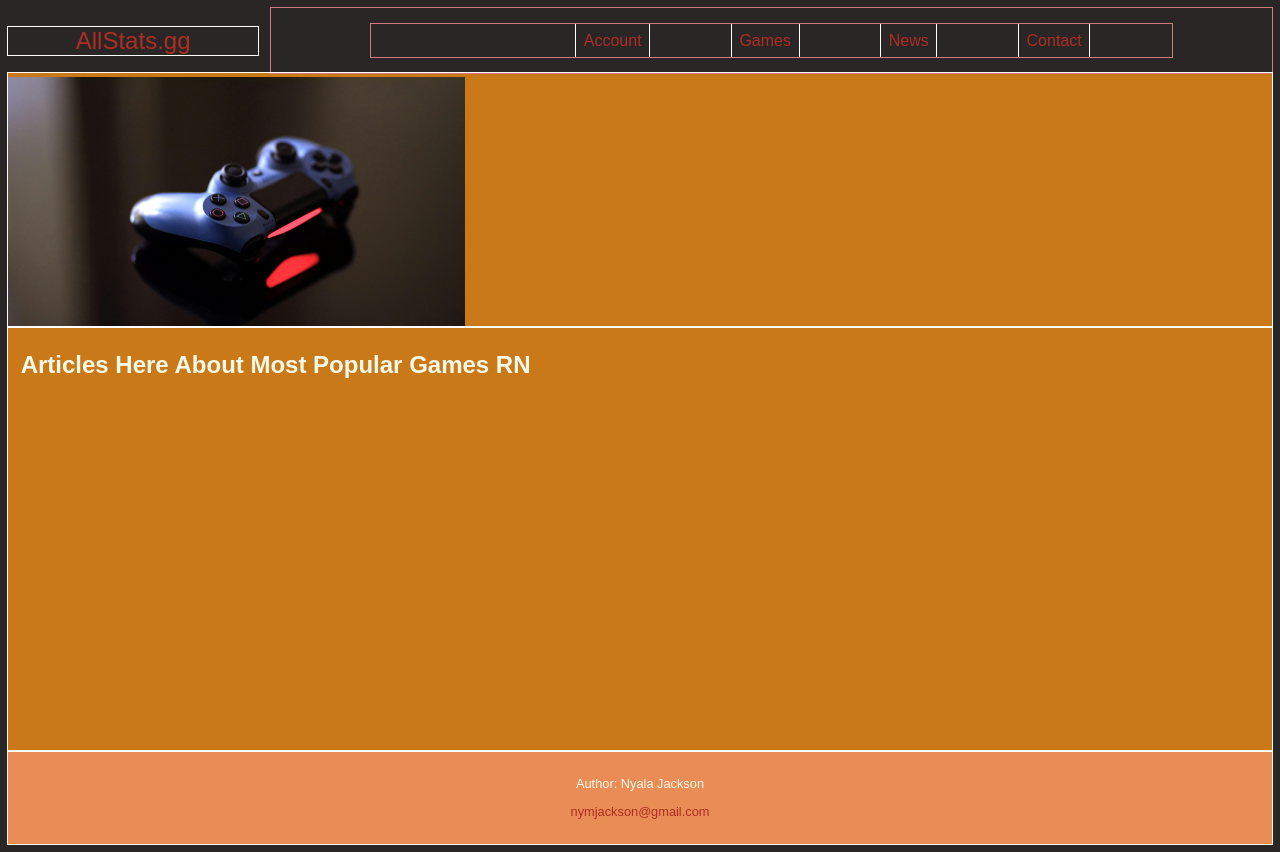
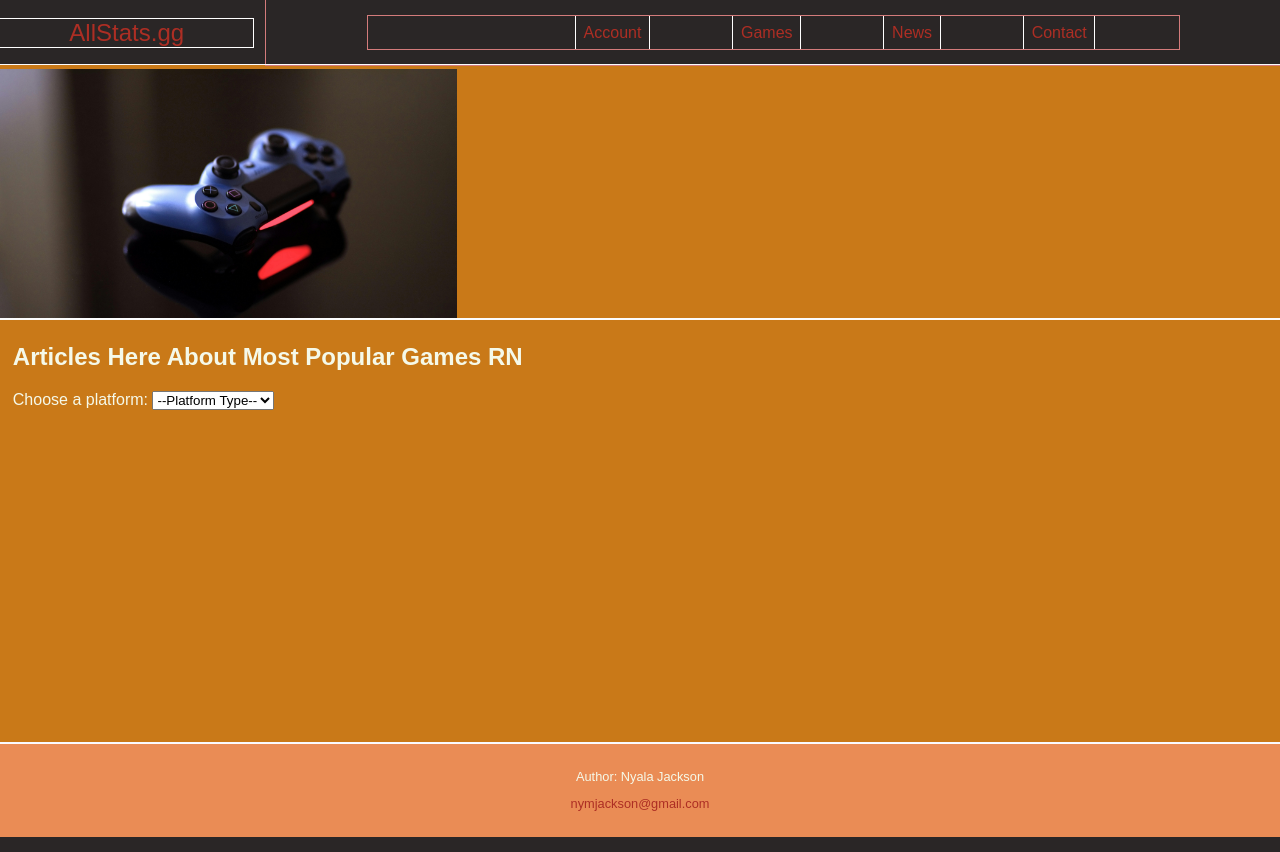
Before and after one commit to nyjackson/SBA-307, a plain HTML site: page pages/index.html in a window 1280 px wide. Drawn offline with Linux system fonts and the light colour scheme; a web font is replaced by a local one.

```diff
--- a/pages/index.html
+++ b/pages/index.html
@@ -1,32 +1,50 @@
 <!DOCTYPE html>
 <html lang="en">
+
 <head>
     <meta charset="UTF-8">
     <meta name="viewport" content="width=device-width, initial-scale=1.0">
     <title>AllStats.gg - Hub</title>
-    <link rel = "stylesheet" href = "../styles/style.css"/>
-    <link rel = "stylesheet" href = "../styles/index.css"/>
+    <link rel="stylesheet" href="../styles/style.css" />
+    <link rel="stylesheet" href="../styles/index.css" />
 </head>
+
 <body>
     <nav>
-        <div id = "logoBox"><a href = "index.html"><span style = "font-size: 150%;">AllStats.gg</span><a></div>
-        <div id = "navBar">
-            <ul id = "navBarItems">
-            <li><a href = "index.html">Account</a></li>
-            <li><a href = "about.html">Games</a></li>
-            <li><a href = "contact.html">News</a></li>
-            <li><a href = "#">Contact</a></li>
+        <div id="logoBox"><a href="index.html"><span style="font-size: 150%;">AllStats.gg</span><a></div>
+        <div id="navBar">
+            <ul id="navBarItems">
+                <li><a href="index.html">Account</a></li>
+                <li><a href="games.html">Games</a></li>
+                <li><a href="contact.html">News</a></li>
+                <li><a href="#">Contact</a></li>
             </ul>
         </div>
     </nav>
     <section>
-       <div class = "carousel">
-        <img src = "../images/welcomeHero.jpg"/>
+        <div id="welcomeBanner">
+            <img src="../images/welcomeHero.jpg" />
         </div>
     </section>
     <section>
-       <div class = "articleSection">
+        <div class="articleSection">
             <h1>Articles Here About Most Popular Games RN</h1>
+            <div id="filter">
+                <label for="platform">Choose a platform:</label>
+
+                <select name="platform" id="platform-select">
+                    <option value="">--Platform Type--</option>
+                    <option value="sony">Sony/Playstation</option>
+                    <option value="xbox">Microsoft/Xbox</option>
+                    <option value="nintendo">Nintendo</option>
+                    <option value="epic">Epic</option>
+                    <option value="steam">Steam</option>
+                    <option value="itch">Itch.io</option>
+                </select>
+            </div>
+            <div id = "cardSection">
+
+            </div>
         </div>
     </section>
     <footer>
@@ -34,4 +52,5 @@
         <p><a href="mailto:nymjackson@gmail.com">nymjackson@gmail.com</a></p>
     </footer>
 </body>
+
 </html>
--- a/styles/index.css
+++ b/styles/index.css
@@ -1,41 +1,10 @@
 /*This stylesheet contains all the styles for elts within the homepage/index.html*/
 
-#logoBox {
-  outline: 1px solid rgb(255, 255, 255);
-  width: 20%;
-  margin-right: 1%;
-  text-align: center;
-}
-#navBar {
-  outline: 1px solid rgb(211, 123, 123);
-  width: 80%;
-  margin: 0;
-}
-
-#navBarItems {
-  display: flex;
-  list-style-type: none;
-  outline: 1px solid rgb(211, 123, 123);
-  margin-right: 10%;
-  margin-left: 10%;
-  justify-content: space-evenly;
-}
-
-#navBarItems > li {
-  outline: 1px rgb(255, 255, 255) solid;
-  height: auto;
-  font-size: 100%;
-  padding: 1%;
-}
-.carousel {
+#welcomeBanner {
   height: 250px;
   display: flex;
+
 }
-.carousel > img {
-  justify-content: center;
-  align-items: center;
-}
-
 .articleSection {
   height: 400px;
 
--- a/styles/style.css
+++ b/styles/style.css
@@ -4,6 +4,7 @@ body {
   font-family: "Funnel Display", sans-serif;
   color: #F5F9E9;
   background-color: #2a2626;
+  margin:0;
 }
 nav {
   display: flex;
@@ -12,6 +13,34 @@ nav {
   /* outline: 1px solid rgb(160, 160, 160); */
   justify-content: center;
   align-items: center;
+}
+
+#logoBox {
+  outline: 1px solid rgb(255, 255, 255);
+  width: 20%;
+  margin-right: 1%;
+  text-align: center;
+}
+#navBar {
+  outline: 1px solid rgb(211, 123, 123);
+  width: 80%;
+  margin: 0;
+}
+
+#navBarItems {
+  display: flex;
+  list-style-type: none;
+  outline: 1px solid rgb(211, 123, 123);
+  margin-right: 10%;
+  margin-left: 10%;
+  justify-content: space-evenly;
+}
+
+#navBarItems > li {
+  outline: 1px rgb(255, 255, 255) solid;
+  height: auto;
+  font-size: 100%;
+  padding: 1%;
 }
 
 a {
@@ -36,4 +65,5 @@ footer {
   outline: 1px solid rgb(248, 248, 255);
   font-size: 80%;
   padding: 1% 0% 1% 0%;
+  align-self: flex-end;
 }
```
Also changed, not shown: pages/about.html (+4 -9 lines), pages/contact.html (deleted, +0 -21 lines), pages/games.html (added, +60 -0 lines). Lines whose indentation alone changed are shown as unchanged.
